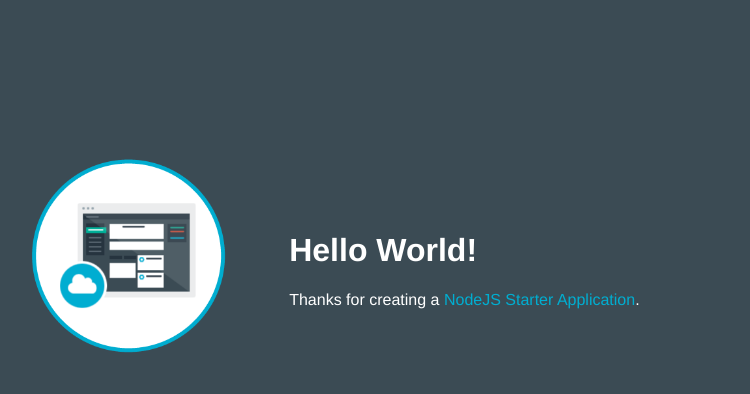
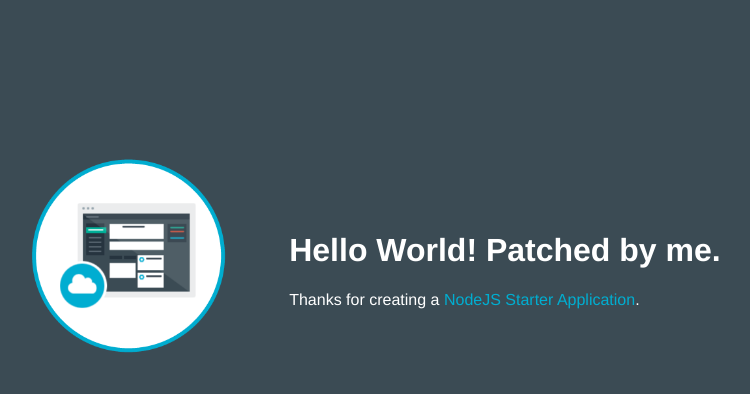
Before and after one commit to Stan0304/todo-SPE-1484651455444, a website: page public/index.html in a window 1280 px wide. Shown: the whole page, without its empty margins (253-1003 px from the left). Drawn offline with Linux system fonts and the light colour scheme.

Commit message:
updated title

```diff
--- a/public/index.html
+++ b/public/index.html
@@ -2,7 +2,7 @@
 <html>
 
   <head>
-    <title>NodeJS Starter Application</title>
+    <title>NodeJS Starter Application : Patched again</title>
     <meta charset="utf-8">
     <meta http-equiv="X-UA-Compatible" content="IE=edge">
     <meta name="viewport" content="width=device-width, initial-scale=1">
@@ -16,7 +16,7 @@
           <img class = "newappIcon" src="images/newapp-icon.png">
         </td>
         <td>
-          <h1 id="message">Hello World!</h1>
+          <h1 id="message">Hello World! Patched by me.</h1>
           <p class='description'></p> Thanks for creating a <span class = "blue">NodeJS Starter Application</span>.
         </td>
       </tr>
```
